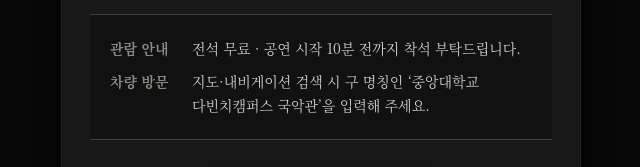
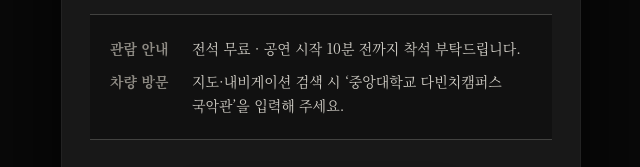
Before and after one commit to cau-tradarts/cau-tradarts.github.io, a plain HTML site: page index.html in a window 1280 px wide. Shown: the part 5192-5359 px from the top of the page, without its empty margins (319-959 px from the left). Drawn offline with nearby package versions, Linux system fonts and the light colour scheme.

Commit message:
Update index.html

```diff
--- a/index.html
+++ b/index.html
@@ -354,7 +354,7 @@ footer .ft-mark{display:inline-block;margin-bottom:10px;opacity:.85}
       <dt>관람 안내</dt>
       <dd>전석 무료 · 공연 시작 10분 전까지 착석 부탁드립니다.</dd>
       <dt>차량 방문</dt>
-      <dd>지도·내비게이션 검색 시 구 명칭인 ‘중앙대학교 다빈치캠퍼스 국악관’을 입력해 주세요.</dd>
+      <dd>지도·내비게이션 검색 시 ‘중앙대학교 다빈치캠퍼스 국악관’을 입력해 주세요.</dd>
     </dl>
   </div>
   <div class="share-wrap rv">
```
